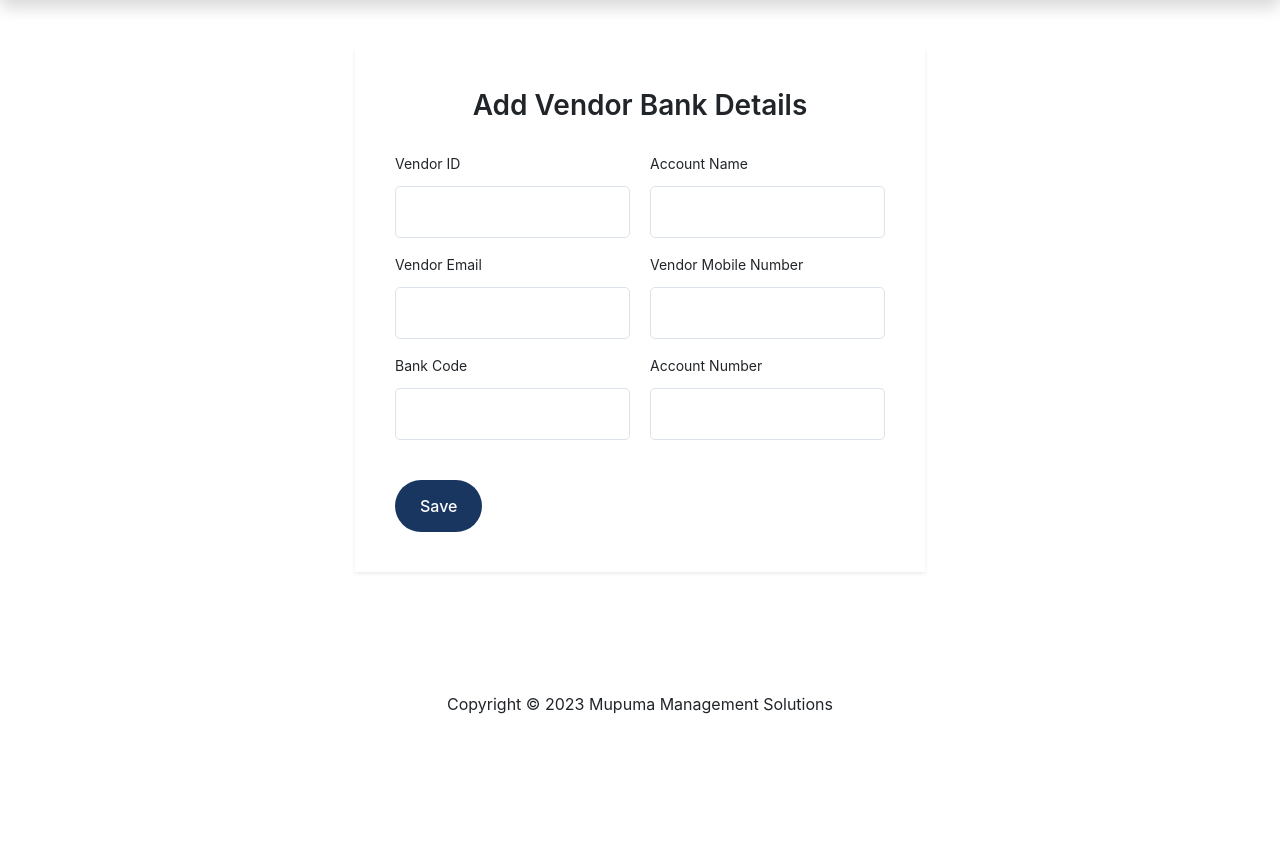
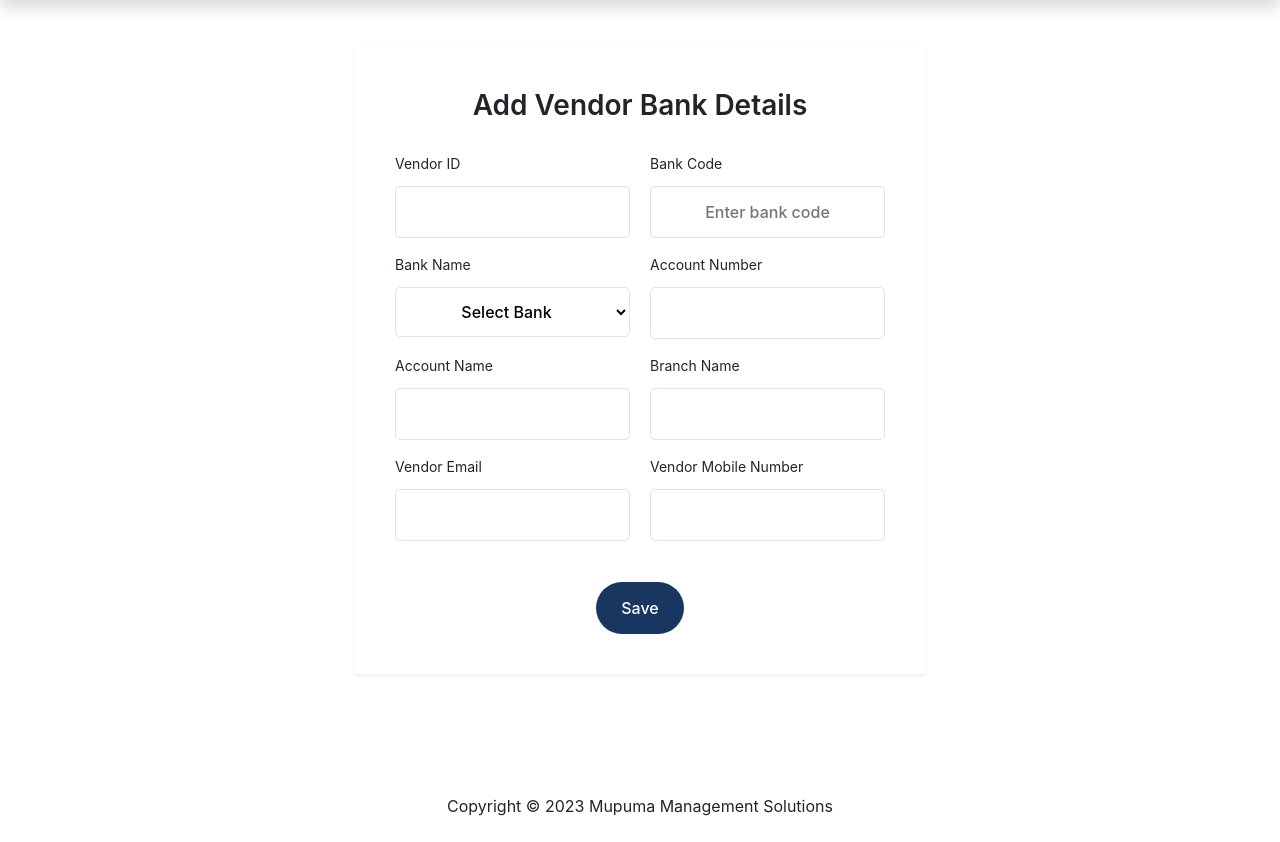
Before and after one commit to mupuma/Remita, a Django app: page /bank_details/upload/add in a window 1280 px wide. Shown: the part 72-914 px from the top of the page. Before the commit the page ends 786 px from the top, so only its background shows below. Run offline with Django 4.2, Linux system fonts and the light colour scheme; data that the repository does not hold is empty; some libraries are stand-ins or nearby versions.

Commit message:
changed account details and in views bank-upload list

```diff
--- a/remita/templates/account-details.html
+++ b/remita/templates/account-details.html
@@ -1,12 +1,12 @@
 {% extends 'base2.html' %}
 {% load static %}
 {% load widget_tweaks %}
+
 {% block content %}
-
 <div class="formbold-main-wrapper">
     {% if messages %}
         {% for message in messages %}
-                <p class="text-muted text-center"> {{ message }} </p>
+            <p class="text-muted text-center">{{ message }}</p>
         {% endfor %}
     {% endif %}
 
@@ -14,87 +14,114 @@
         <form action="{% url 'webapp:upload-bank-details' %}" method="POST" id="bankDetailsForm">
             {% csrf_token %}
             <div class="formbold-form-title">
-                    <h2 class="">Add Vendor Bank Details</h2>
+                <h2>Add Vendor Bank Details</h2>
             </div>
+
+            <!-- VENDOR ID -->
             <div class="formbold-input-flex">
                 <div id="vid">
-                        <label class="formbold-form-label"> {{ form.vendor_id.label }}</label>
+                    <label class="formbold-form-label">{{ form.vendor_id.label }}</label>
                     {% render_field form.vendor_id type="text" name="vendor_id" id="vendor_id" class="formbold-form-input" %}
                     {{ form.vendor_id.errors }}
                 </div>
-                    <div id="vname" >
-                        <label class="formbold-form-label"> {{ form.account_name.label }}</label>
-                        {% render_field form.account_name type="text" name="account_name" id="accountname" class="formbold-form-input" %}
+
+                <!-- BANK CODE -->
+                <div id="sortCode">
+                    <label class="formbold-form-label">Bank Code</label>
+                    <input class="formbold-form-input" name="sort_code" type="text" id="sort_code" placeholder="Enter bank code">
+                </div>
+            </div>
+
+            <!-- BANK NAME DROPDOWN -->
+            <div class="formbold-input-flex">
+                <div id="bankDropdownDiv">
+                    <label class="formbold-form-label">Bank Name</label>
+                    <select id="bankDropdown" name="bank_name" class="formbold-form-input">
+                        <option value="">Select Bank</option>
+                    </select>
+                </div>
+
+                <!-- ACCOUNT NUMBER -->
+                <div id="acc">
+                    <label class="formbold-form-label">{{ form.account_no.label }}</label>
+                    {% render_field form.account_no type="text" name="account_no" id="account_no" class="formbold-form-input" %}
+                    {{ form.account_no.errors }}
+                </div>
+            </div>
+
+            <!-- ACCOUNT NAME -->
+            <div class="formbold-input-flex">
+                <div id="vname">
+                    <label class="formbold-form-label">{{ form.account_name.label }}</label>
+                    {% render_field form.account_name type="text" name="account_name" id="account_name" class="formbold-form-input" %}
                     {{ form.account_name.errors }}
                 </div>
 
+                <!-- BRANCH NAME -->
+                <div>
+                    <label class="formbold-form-label">Branch Name</label>
+                    <input id="branch" name="branch" class="formbold-form-input" type="text" readonly>
+                </div>
             </div>
 
+            <!-- CONTACT DETAILS -->
             <div class="formbold-input-flex">
-                    <div id="email" hx-select="#email"
-                         hx-post="{% url 'webapp:upload-bank-details' %}"
-                         hx-trigger="blur from:find input" hx-taget="#email">
-                        <label class="formbold-form-label">{{ form.vendor_email.label }} </label>
-                        {% render_field form.vendor_email type="text" name="vendor_email" id="vendoremail" class="formbold-form-input" %}
+                <div id="email">
+                    <label class="formbold-form-label">{{ form.vendor_email.label }}</label>
+                    {% render_field form.vendor_email type="email" name="vendor_email" id="vendor_email" class="formbold-form-input" %}
                     {{ form.vendor_email.errors }}
                 </div>
-                    <div id="vmno" hx-select="#vmno" hx-post="{% url 'webapp:upload-bank-details' %}"
-                         hx-trigger="blur from:find input" hx-taget="#vmno">
+
+                <div id="vmno">
                     <label class="formbold-form-label">{{ form.vendor_mobile_number.label }}</label>
-                        {% render_field form.vendor_mobile_number type="text" name="vendor_mobile_no" id="vendorphone" class="formbold-form-input" %}
-                        {{form.vendor_mobile_number.errors }}
+                    {% render_field form.vendor_mobile_number type="text" name="vendor_mobile_no" id="vendor_mobile_number" class="formbold-form-input" %}
+                    {{ form.vendor_mobile_number.errors }}
                 </div>
             </div>
-                <div class="formbold-input-flex" >
-                    <div id="sortCode" >
-                        <label class="formbold-form-label">Bank Code</label>
-                        <input class="formbold-form-input"  name="bank_code" readonly type="text" id="sort_code">
+
+            <div class="text-center mt-3">
+                <button class="formbold-btn" id="submit" disabled>Save</button>
             </div>
-                    <div id="acc">
-                        <label class="formbold-form-label">{{ form.account_no.label }} </label>
-                        {% render_field form.account_no readonly=true type="text" name="account_no" id="account_no" class="formbold-form-input" %}
-                        {{ form.account_no.errors }}
-                    </div>
-
-
-                </div>
-                <div class="formbold-input-flex d-none" id="bankDetailDiv" >
-                    <div>
-                        <label class="formbold-form-label">Bank Name</label>
-                        <input id="bank_name" name="bank_name" class="formbold-form-input" readonly>
-                    </div>
-                    <div>
-                        <label class="formbold-form-label">Branch Name</label>
-                        <input id="branch" name="branch" class="formbold-form-input" readonly>
-
-                    </div>
-
-                </div>
-
-                <button class="formbold-btn" id="submit" disabled>Save</button>
         </form>
-            <!--- <p class="or"></p>
-            <form action="{% url 'webapp:upload-bank-details-csv' %}" enctype="multipart/form-data" method="POST">
-                {% csrf_token %}
-                <div class="formbold-mb-3">
-                    <label for="csvupload" class="formbold-form-label">
-                        Upload Bank Details as Excel
-                    </label>
-                    <input
-                            type="file"
-                            name="csvupload"
-                            id="csvupload"
-                            class="formbold-form-input"
-                    />
-                </div>
-                <button class="formbold-btn">Upload</button>
-                <a href="{% url 'webapp:bank-details-template' %}" class="formbold-btn2">Export Template</a>
-            </form>-->
     </div>
 </div>
 {% endblock %}
 
 {% block extra-scripts %}
 <script src="{% static 'js/processBankDetails.js' %}"></script>
-    <script> </script>
+
+<script>
+document.addEventListener("DOMContentLoaded", function() {
+    const sortCodeInput = document.getElementById("sort_code");
+    const bankDropdown = document.getElementById("bankDropdown");
+    const submitBtn = document.getElementById("submit");
+
+    // Fetch bank list from your Django endpoint when sort code is entered
+    sortCodeInput.addEventListener("blur", function() {
+        const code = sortCodeInput.value.trim();
+        if (!code) return;
+
+        fetch("{% url 'webapp:load-bank-list' %}")
+            .then(response => response.json())
+            .then(data => {
+                // Clear existing options
+                bankDropdown.innerHTML = '<option value="">Select Bank</option>';
+
+                // Populate dropdown
+                data.forEach(bank => {
+                    const option = document.createElement("option");
+                    option.value = bank.sortCode;
+                    option.textContent = `${bank.bankName} (${bank.sortCode})`;
+                    bankDropdown.appendChild(option);
+                });
+
+                // Try to auto-select if code matches
+                const matched = [...bankDropdown.options].find(opt => opt.value === code);
+                if (matched) matched.selected = true;
+                submitBtn.disabled = false;
+            })
+            .catch(error => console.error("Error loading banks:", error));
+    });
+});
+</script>
 {% endblock %}
--- a/remita/webapp/urls.py
+++ b/remita/webapp/urls.py
@@ -12,7 +12,7 @@ urlpatterns = [
     path('history/', views.transaction_history, name='transaction-history'),
     path('download/', views.transaction_history_xls),
     path('account_number/', views.checkAccNumber, name='check-account-number'),
-    path('bank_details/upload/verify_account/zicb/', views.zicb_customer_account_number_check),
+    #path('bank_details/upload/verify_account/zicb/', views.zicb_customer_account_number_check),
     path('bank_details/upload/verify_account/other/', views.other_bank_account_number_check),
     path('bank_details/upload/verify_account/', views.checkVendorDetails),
     path('bank_details/upload/verify_vendor/', views.checkVendor),
@@ -34,7 +34,7 @@ urlpatterns = [
     path('status/<str:batch_ref>/', views.check_transaction_status, name='check-transaction-status'),
     path('post-transactions/', views.post_transactions, name='post-transactions'),
     path('logout', views.UserLogout, name='logout'),
-    path('bank_details/upload/loadBanks/', views.loadBankList),
+    path('bank_details/upload/loadBanks/', views.loadBankList, name='load-bank-list'),
     path('bank_details/delete/<str:acc_no>/', views.delete_vendor, name='delete'),
 
 ]
--- a/remita/webapp/views.py
+++ b/remita/webapp/views.py
@@ -33,7 +33,23 @@ from .models import Projects
 import requests
 import pandas as pd
 
-transaction_headers=["Content-Type: application/json; charset=utf-8"]
+# Remita credentials
+REMITA_API_KEY = "Q1dHREVNTzEyMzR8Q1dHREVNTw=="
+REMITA_MERCHANT_ID = "82547916"
+
+# Function to get a valid token
+def check_and_refresh_token():
+    # Replace with your actual logic to get/refresh token
+    return "eyJhbGciOiJSUzI1NiIsInR5cCI6IkpXVCIsImtpZCI6Im10bC1kZm5zQ3JSNE5mNy12MGJRakZrS0FZbzhKVkJJYTluZjVtd1c5WV0"
+
+# Transaction headers
+transaction_headers = {
+    "Content-Type": "application/json; charset=utf-8",
+    "Accept": "application/json",
+    "Authorization": f"Bearer {check_and_refresh_token()}",
+    "Api-Key": REMITA_API_KEY,
+    "Merchant-Id": REMITA_MERCHANT_ID
+}
 
 """
 Functions to Handle User Authentication and Authorization
@@ -245,23 +261,23 @@ Functions to Handle Vendor Bank Details Upload and Validation
 """
 
 
-def zicb_customer_account_number_check(request):
-    account_no = request.GET['account_no']
-    data = {
-        "service": "ZB0627",
-        "request": {
-            "accountNos": f"{account_no}"
-        }
-    }
-    response = requests.post(url=URL, headers={"Content-Type": "application/json; charset=utf-8", "authkey": API_KEY},
-                             json=data, verify=False)
-    response = response.json()
-    account_list = response['response']['accountList']
-    print(account_list)
-    if account_list == []:
-        return JsonResponse({'response': False}, safe=False)
-    else:
-        return JsonResponse({'response': account_list}, safe=False)
+# def zicb_customer_account_number_check(request):
+#     account_no = request.GET['account_no']
+#     data = {
+#         "service": "ZB0627",
+#         "request": {
+#             "accountNos": f"{account_no}"
+#         }
+#     }
+#     response = requests.post(url=URL, headers={"Content-Type": "application/json; charset=utf-8", "authkey": API_KEY},
+#                              json=data, verify=False)
+#     response = response.json()
+#     account_list = response['response']['accountList']
+#     print(account_list)
+#     if account_list == []:
+#         return JsonResponse({'response': False}, safe=False)
+#     else:
+#         return JsonResponse({'response': account_list}, safe=False)
 
 
 def other_bank_account_number_check(request):
@@ -278,8 +294,8 @@ def other_bank_account_number_check(request):
             }
         }
     }
-    response = requests.post(url=URL,
-                             headers={"Content-Type": "application/json; charset=utf-8", "authkey": API_KEY},
+    response = requests.post(url="https://api-demo.systemspecsng.com/services/connect-gateway/api/v1/integration/banks",
+                             headers={"Content-Type": "application/json; charset=utf-8", "Accept": "application/json"},
                              json=data, verify=False)
     response = response.json()
     print(response)
@@ -310,13 +326,27 @@ def delete_vendor(requst, acc_no):
 
 
 def loadBankList(request):
-    resp = requests.post(url=URL, headers=transaction_headers, json={"service": "BNK9901", "request": {}},
-                         verify=False)
-    resp = resp.json()
-    if resp['operation_status'] == 'SUCCESS':
-        resp = resp['response']['bankList']
+    transaction_headers = {
+        "Content-Type": "application/json; charset=utf-8",
+        "Accept": "application/json",
+    }
 
-        return JsonResponse(resp, safe=False)
+    resp = requests.post(
+        url="https://api-demo.systemspecsng.com/services/connect-gateway/api/v1/interbank/transaction/bank/list",
+        headers=transaction_headers,
+        json={"service": "BNK9901", "request": {}},
+        verify=False
+    )
+
+    # Print or log response
+    print("Raw bank list response:", resp.text)
+
+    try:
+        data = resp.json()
+    except Exception:
+        return JsonResponse({"error": "Invalid JSON from API"}, status=500)
+
+    return JsonResponse(data, safe=False)
 
 
 @login_required(login_url="/")
@@ -330,7 +360,7 @@ def bankUploadViaForm(request):
                     return render(request, 'account-details.html', {'form': form})
                 vendor = form.save(commit=False)
                 sort_code = form.cleaned_data.get('sort_code')
-                resp = requests.post(url=URL, headers=transaction_headers, json={"service": "BNK9901", "request": {}},
+                resp = requests.post(url="https://api-demo.systemspecsng.com/services/connect-gateway/api/v1/interbank/transaction/bank/list", headers=transaction_headers, json={"service": "BNK9901", "request": {}},
                                      verify=False)
                 resp = resp.json()
                 if resp['operation_status'] == 'SUCCESS':
@@ -363,7 +393,7 @@ def bankUploadViaFormAddAnother(request):
                     return render(request, 'account-details.html', {'form': form})
                 vendor = form.save(commit=False)
                 sort_code = form.cleaned_data.get('sort_code')
-                resp = requests.post(url=URL, headers=transaction_headers, json={"service": "BNK9901", "request": {}},
+                resp = requests.post(url="https://api-demo.systemspecsng.com/services/connect-gateway/api/v1/integration/account/lookup", headers=transaction_headers, json={"service": "BNK9901", "request": {}},
                                      verify=False)
                 resp = resp.json()
                 if resp['operation_status'] == 'SUCCESS':
@@ -916,7 +946,7 @@ def perform_name_enquiry(token, bank_code, account_number):
     Returns:
         dict: Response containing account name if successful, error otherwise
     """
-    url = "https://api-demo.systemspecsng.com/services/connect-gateway/api/v1/integration/account/lookup"
+    url = "https://api-demo.systemspecsng.com/services/connect-gateway//api/v1/interbank/name/enquiry"
 
     headers = {
         'Authorization': f'Bearer {token}',
```
Lines whose indentation alone changed are shown as unchanged.
